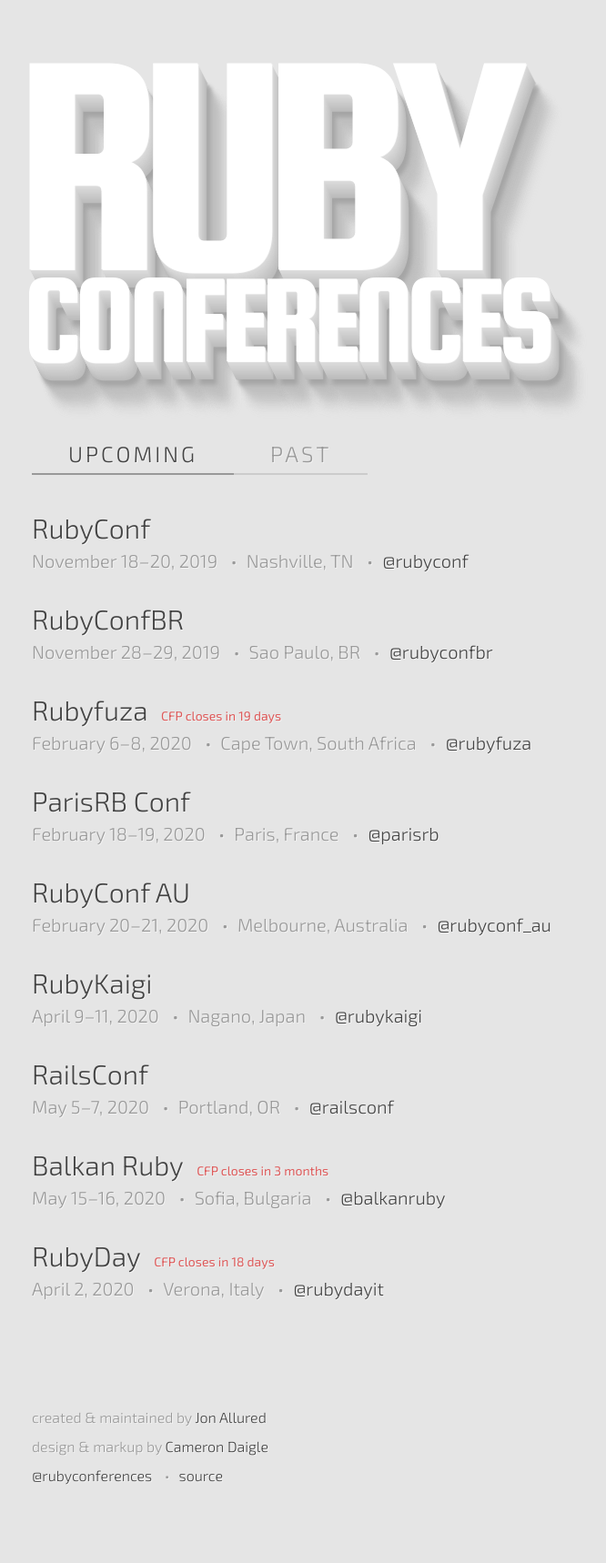
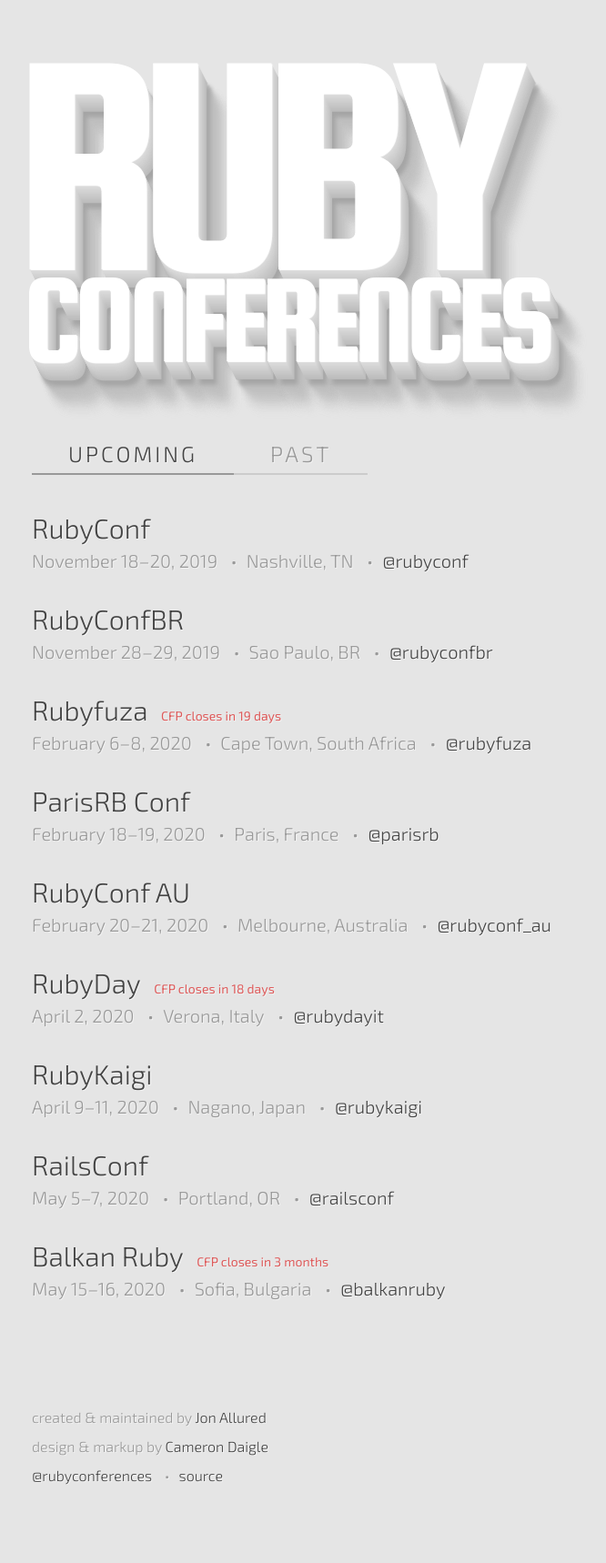
Before and after one commit to ruby-conferences/ruby-conferences.github.io, a Jekyll site: the page built from index.html, in a window 1280 px wide. Shown: the whole page at 91% size, without its empty margins (205-871 px from the left). Built offline with Jekyll 4.4.1, drawn with Linux system fonts in a browser that asks for light colours; part of the change alters nothing that is shown.

Commit message:
Reordered list

```diff
--- a/_data/conferences.yml
+++ b/_data/conferences.yml
@@ -1853,6 +1853,15 @@
   end_date: 2020-02-21
   twitter: rubyconf_au
 
+- name: RubyDay
+  location: Verona, Italy
+  start_date: 2020-04-02
+  end_date: 2020-04-02
+  url: https://2020.rubyday.it
+  twitter: rubydayit
+  cfp_phrase: CFP closes
+  cfp_date: 2019-11-30
+
 - name: RubyKaigi
   location: Nagano, Japan
   start_date: 2020-04-09
@@ -1875,12 +1884,3 @@
   twitter: balkanruby
   cfp_phrase: CFP closes
   cfp_date: 2020-02-01
-
-- name: RubyDay
-  location: Verona, Italy
-  start_date: 2020-04-02
-  end_date: 2020-04-02
-  url: https://2020.rubyday.it
-  twitter: rubydayit
-  cfp_phrase: CFP closes
-  cfp_date: 2019-11-30
```
